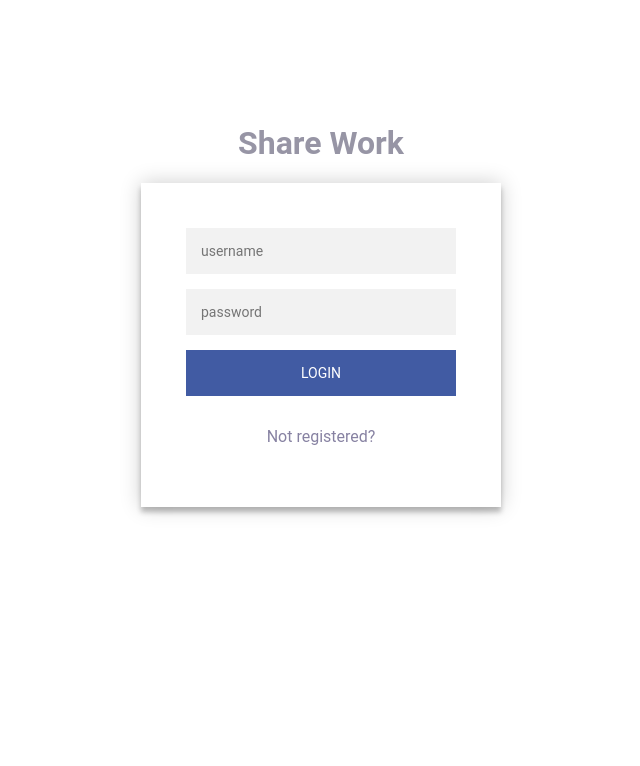
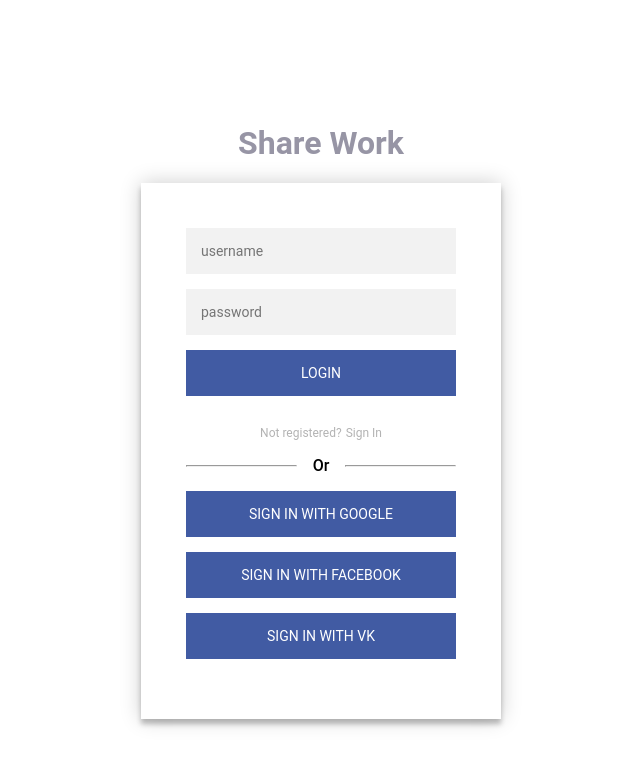
Before and after one commit to aeroshev/TaskManager, a React (Create React App) app in the folder frontend/: page /login in a window 1280 px wide. Shown: the top 766 px of the page, without its empty margins (319-959 px from the left). Built offline with nearby package versions, Linux system fonts and the light colour scheme.

Commit message:
Added new page for registration

```diff
--- a/frontend/src/components/LoginPage/Login.jsx
+++ b/frontend/src/components/LoginPage/Login.jsx
@@ -27,9 +27,30 @@ export default function Login(props) {
         <input name="username" type="text" placeholder="username" ref={register} />
         <input name="password" type="password" placeholder="password" ref={register} />
         <input name="Login" type="submit" value="Login" />
-        <p className="message">
-          Not registered?
-        </p>
+        <div className={styles.register}>
+          <p className={styles.message}>
+            Not registered?
+          </p>
+          <p className={styles.message}>
+            Sign In
+          </p>
+        </div>
+        <div className={styles.line}>
+          <hr className={styles.bar} />
+          <span className={styles.text}>Or</span>
+          <hr className={styles.bar} />
+        </div>
+        <div className={styles.method}>
+          <div className={styles.item}>
+            Sign in with Google
+          </div>
+          <div className={styles.item}>
+            Sign in with Facebook
+          </div>
+          <div className={styles.item}>
+            Sign in with VK
+          </div>
+        </div>
       </form>
     </div>
   );
--- a/frontend/src/styles/Login.module.css
+++ b/frontend/src/styles/Login.module.css
@@ -42,7 +42,7 @@ form input:last-of-type {
     background: #99B4FF;
 }
 form .message {
-    margin: 15px 0 0;
+    margin: 15px 2px 0;
     color: #b3b3b3;
     font-size: 12px;
 }
@@ -93,3 +93,49 @@ h1 {
 p {
     color: #8782A2;
 }
+
+.register {
+    display: flex;
+    flex-direction: row;
+    justify-content: center;
+}
+
+.line {
+    display: flex;
+    flex-direction: row;
+    justify-content: center;
+    align-items: center;
+    margin-bottom: 1rem;
+    margin-top: 1rem;
+}
+
+.line .bar {
+    flex: auto;
+}
+
+.line .text {
+    font-weight: 500;
+    color: black;
+    padding: 0 1rem;
+}
+
+.method {
+    display: flex;
+    flex-direction: column;
+    justify-content: space-between;
+}
+
+.method .item {
+    font-family: "Roboto", sans-serif;
+    text-transform: uppercase;
+    outline: 0;
+    background: #415BA3;
+    border: 0;
+    padding: 15px;
+    margin-bottom: 15px;
+    color: #FFFFFF;
+    font-size: 14px;
+    -webkit-transition: all 0.3 ease;
+    transition: all 0.3 ease;
+    cursor: pointer;
+}
```
Also changed, not shown: frontend/src/components/LoginPage/Register.jsx (added, +20 -0 lines), frontend/src/styles/Register.module.css (added).
